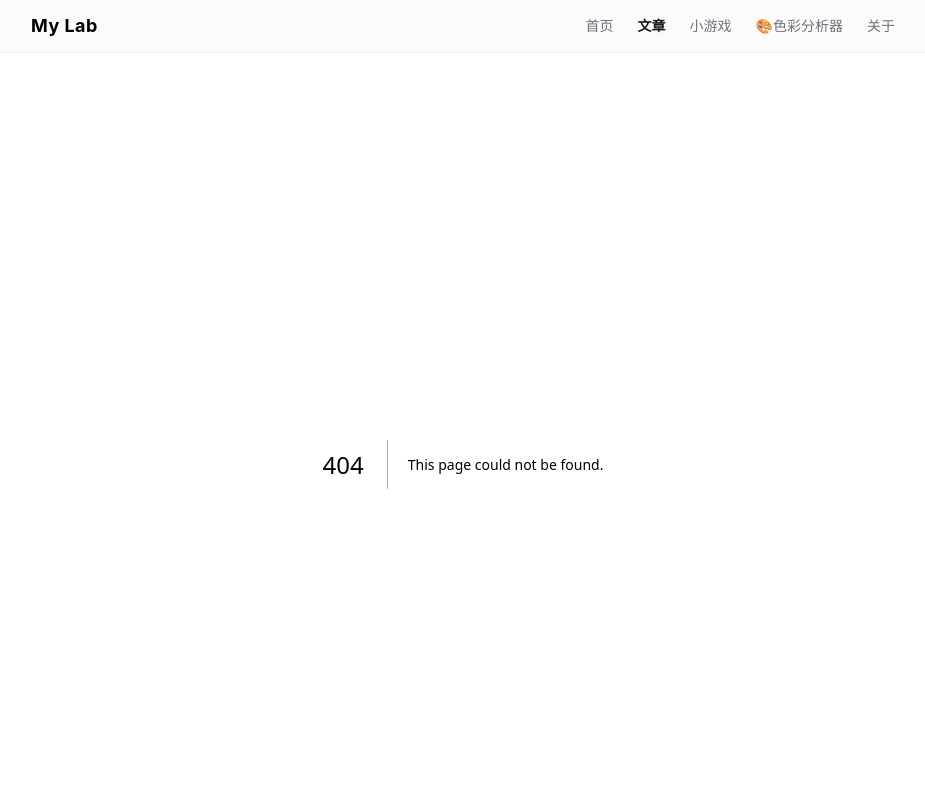
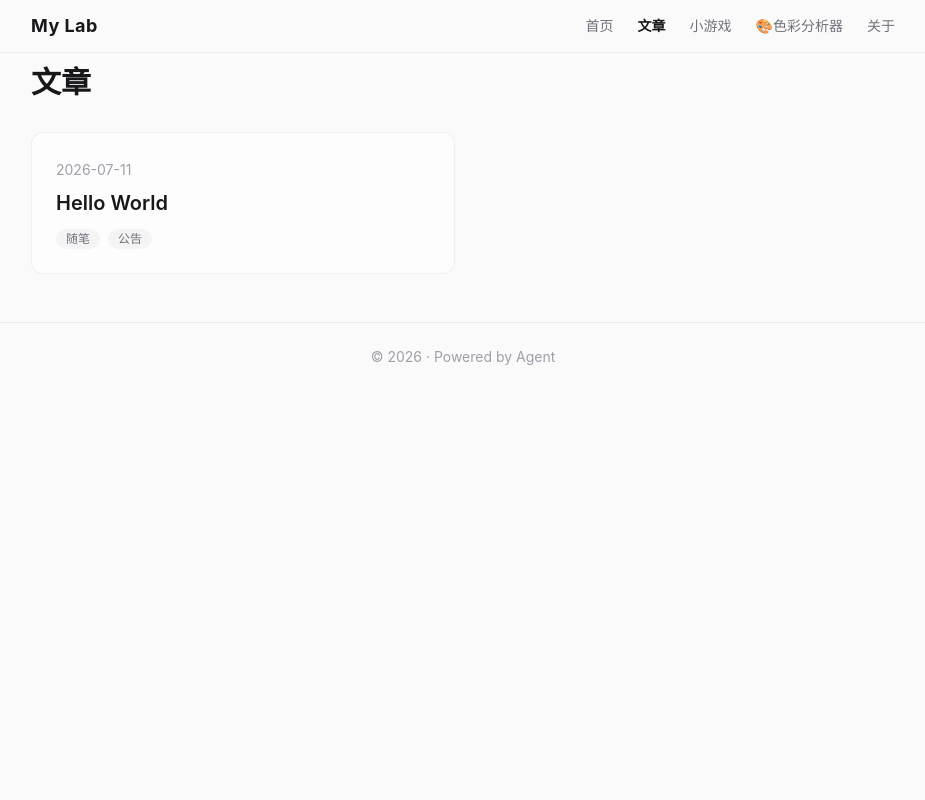
Before and after one commit to Dusk-Hermit/my-site, a Next.js app: page /articles in a window 1280 px wide. Before the commit this address had no page. Shown: the top 800 px of the page, without its empty margins (177-1102 px from the left). Built offline with nearby package versions, Linux system fonts and the light colour scheme.

Commit message:
feat: add article list and detail pages

```diff
--- /dev/null
+++ b/src/app/articles/[slug]/page.tsx
@@ -0,0 +1,23 @@
+import { getAllArticles } from "@/lib/articles";
+import { notFound } from "next/navigation";
+import fs from "fs";
+import path from "path";
+
+export async function generateStaticParams() {
+  const articles = await getAllArticles();
+  return articles.map((a) => ({ slug: a.slug }));
+}
+
+export default async function ArticlePage({ params }: { params: Promise<{ slug: string }> }) {
+  const { slug } = await params;
+  const filePath = path.join(process.cwd(), "content", "articles", `${slug}.mdx`);
+  if (!fs.existsSync(filePath)) notFound();
+  const raw = fs.readFileSync(filePath, "utf-8");
+  const bodyMatch = raw.match(/^---\n[\s\S]*?\n---\n([\s\S]*)$/);
+  const body = bodyMatch ? bodyMatch[1].trim() : raw;
+  return (
+    <article className="prose prose-zinc max-w-none py-8">
+      <div dangerouslySetInnerHTML={{ __html: body }} />
+    </article>
+  );
+}
--- /dev/null
+++ b/src/app/articles/page.tsx
@@ -0,0 +1,22 @@
+import { getAllArticles } from "@/lib/articles";
+import { ArticleCard } from "@/components/ArticleCard";
+
+export default async function ArticlesPage() {
+  const articles = await getAllArticles();
+  if (articles.length === 0) {
+    return (
+      <div className="py-20 text-center text-zinc-400">
+        <p className="text-lg">还没有文章</p>
+        <p className="mt-1 text-sm">Agent 正在写作中...</p>
+      </div>
+    );
+  }
+  return (
+    <div>
+      <h1 className="text-3xl font-bold">文章</h1>
+      <div className="mt-8 grid gap-4 sm:grid-cols-2">
+        {articles.map((article) => <ArticleCard key={article.slug} {...article} />)}
+      </div>
+    </div>
+  );
+}
--- /dev/null
+++ b/src/components/ArticleCard.tsx
@@ -0,0 +1,16 @@
+import Link from "next/link";
+import type { Article } from "@/lib/articles";
+
+export function ArticleCard({ title, date, slug, tags }: Article) {
+  return (
+    <Link href={`/articles/${slug}`} className="group block rounded-xl border border-zinc-200/50 bg-white/60 p-6 backdrop-blur-sm transition hover:-translate-y-1 hover:shadow-lg">
+      <time className="text-sm text-zinc-400">{date}</time>
+      <h2 className="mt-2 text-xl font-semibold group-hover:text-[var(--color-accent)] transition-colors">{title}</h2>
+      <div className="mt-3 flex flex-wrap gap-2">
+        {tags.map((tag) => (
+          <span key={tag} className="rounded-full bg-zinc-100 px-2.5 py-0.5 text-xs text-zinc-500">{tag}</span>
+        ))}
+      </div>
+    </Link>
+  );
+}
```
